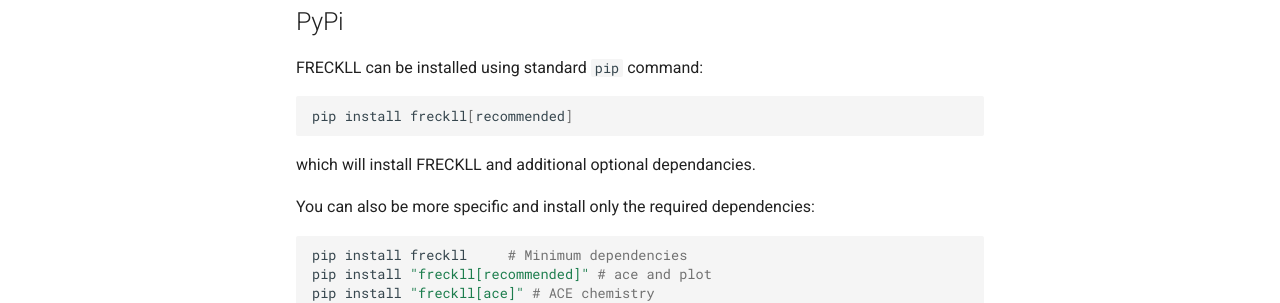
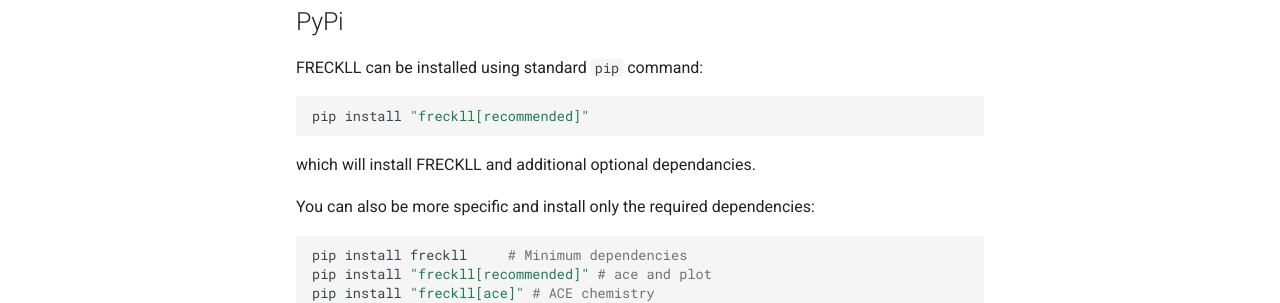
Before and after one commit to ahmed-f-alrefaie/freckll, an MkDocs documentation site: the page built from docs/installation.md, in a window 1280 px wide and 900 px high. Shown: the part 316-619 px from the top of the window. Built offline with MkDocs 1.6.1 and Material for MkDocs 9.7.7, drawn with Linux system fonts in a browser that asks for light colours; comment, search, counter and statistics services are not loaded.

Commit message:
Updated documentation

````diff
--- a/docs/installation.md
+++ b/docs/installation.md
@@ -7,7 +7,7 @@ FRECKLL has support for Python 3.9 and above. It is recommended to use a virtual
 FRECKLL can be installed using standard `pip` command:
 
 ```bash
-pip install freckll[recommended]
+pip install "freckll[recommended]"
 ```
 
 which will install FRECKLL and additional optional dependancies.
````
